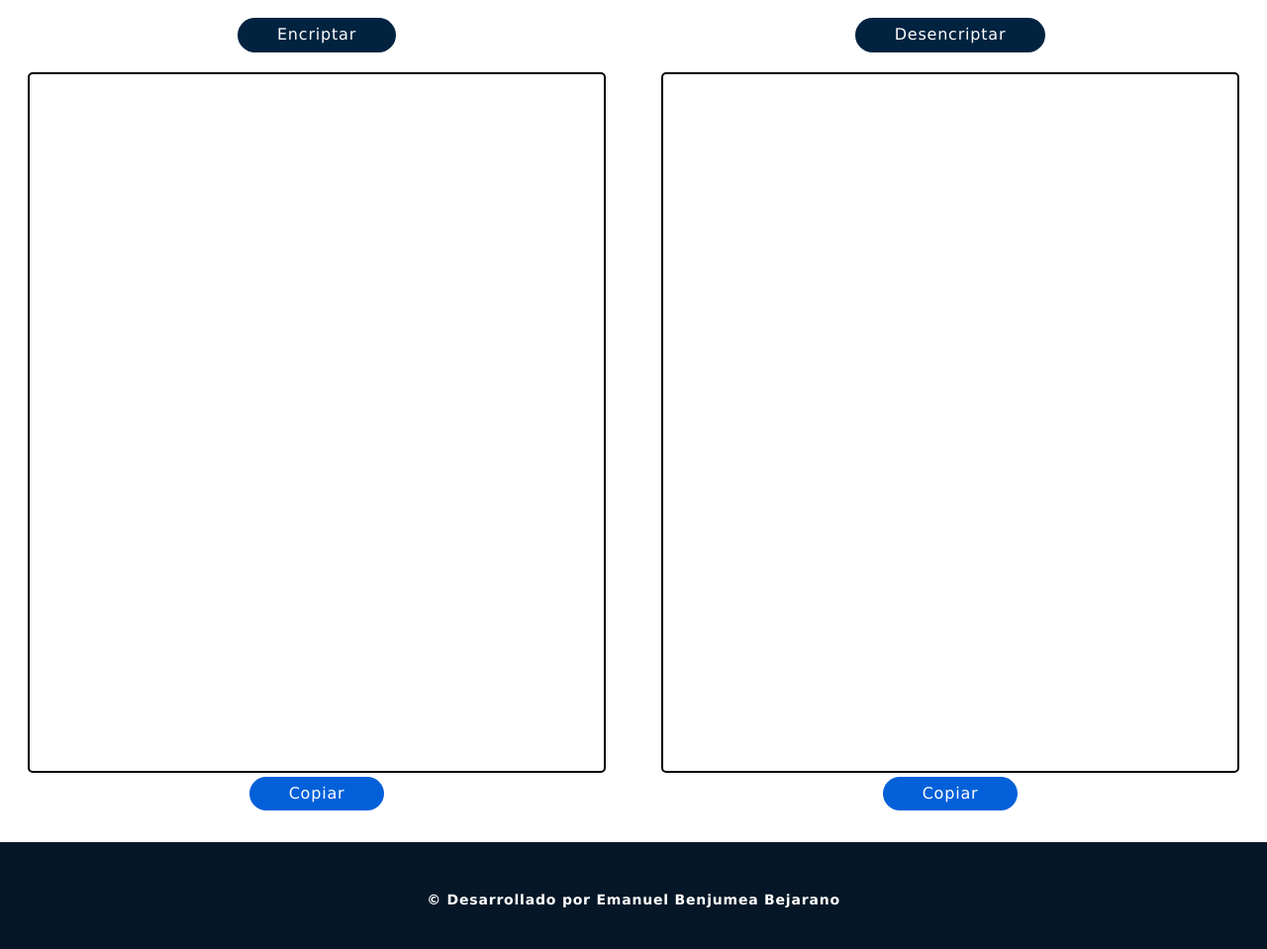
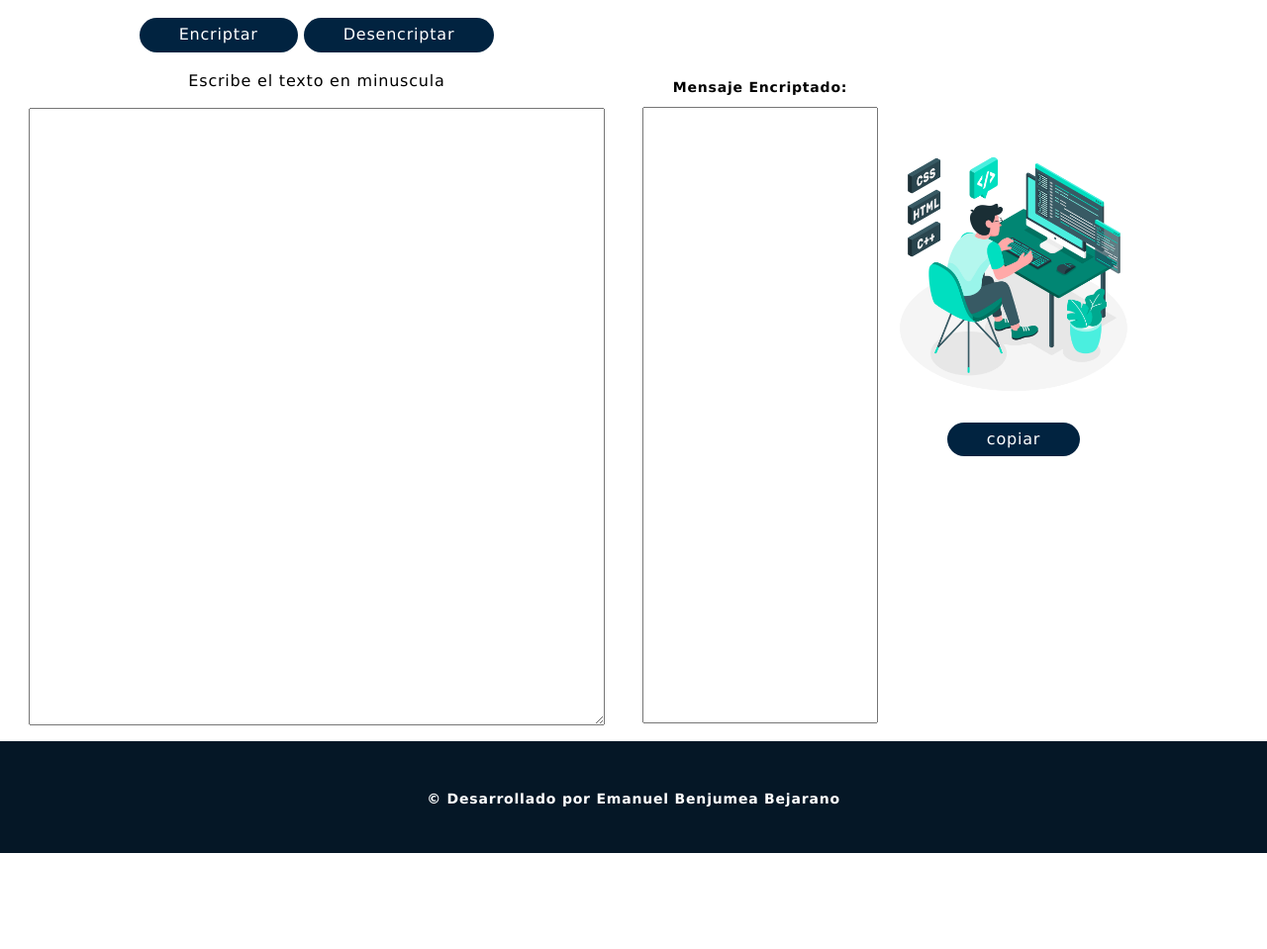
Before and after one commit to emanuel-benjumea/Encriptador-de-Texto, a plain HTML site: page index.html in a window 1280 px wide. Shown: the part 80-1039 px from the top of the page at 99% size. After the commit the page ends 942 px from the top, so only its background shows below. Drawn offline with Linux system fonts and the light colour scheme.

Commit message:
funcionalidades terminadas
se termino el encriptador de texto

```diff
--- a/style.css
+++ b/css/style.css
@@ -1,9 +1,11 @@
 *{
     font-family: Verdana, sans-serif;
     letter-spacing: 0.8px;
+    text-align: center;
 }
 h1, h2{
     text-align: center;
+
 }
 
 header h1{
@@ -20,74 +22,88 @@ footer{
     padding-bottom:30px ;
     background-color: #051726;
 }
+
+footer{
+    color: #ffffff;
+    text-align: center;
+    padding-bottom:35px ;
+    background-color: #051726;
+}
 h2{
     padding-top: 50px;
     font-size: 14px;
 }
+textarea{
+    height: 20px;
+}
+form{
+    display: grid;
+    grid-template-columns: 100%;
+}
 
-.conteiner{
-    display: grid;
-    grid-template-columns: 50% 50%;
-    text-align: center;
-
-}
-.centrada button{
+form .btn{
     background-color:#012340;
     color: #ffffff;
-
     padding: 0.5em 2.5em 0.5em 2.5em;
     border: 0;
     border-radius: 20px;
     margin-bottom: 20px;
 }
 
+.btn:hover{
+    background-color: #E28C29;
+    transition: 0.5s ease-in-out all;
+}
 
-button{
-    margin-bottom: 10px;
-
-}
-.area{
+.container{
+    display: grid;
+    grid-template-columns: 50% 20% 20%;
 
 }
 
-.area textarea{
+.botones{
+   text-align: center;
+
+}
+
+.input{
+
     width: 90%;
-    height: 700px;
-    resize: none;
-    border-radius: 5px;
-    border:2px solid #000;
 
+    padding-bottom: 600px;
+}
+.texto_final{
+    width: 90%;
+    padding-bottom: 600px;
+    overflow: hidden;
+}
 
+.btn-copi{
+    margin-top:20px;
+    background-color:#012340;
+    color: #ffffff;
+    padding: 0.5em 2.5em 0.5em 2.5em;
+    border: 0;
+    border-radius: 20px;
+    margin-bottom: 20px;
+}
+.imagen{
+    width: 100%;
+    padding-top: 50%;
 }
 
 
 
-.area button{
-    background-color:#0460D9;
-    color: #ffffff;
-    padding: 0.5em 2.5em 0.5em 2.5em;
-    border: 0;
-    border-radius: 20px;
-
+@media screen and (max-width:700px){
+    .container{
+        grid-template-columns: 100%;
+    }
+    .input, texto_final{
+        width: 90%;
+        padding-bottom: 60px;
+    }
+    img{
+        display: none;
+    }
 
 }
-.centrada button:hover{
-    background-color:#0460D9;
-}
-
-.area button:hover{
-    background-color:#69BF41;
-    transition: 0.5s ease-in-out all;
-
-}
-
-
-@media screen and (max-width:700px){
-    .conteiner{
-        grid-template-columns: 100%;
-    }
-    .area textarea{
-        width: 90%;
-        height: 400px;
-    }
-}
--- a/index.html
+++ b/index.html
@@ -1,5 +1,5 @@
 <!DOCTYPE html>
-<html lang="en">
+<html lang="pt-br">
 
 <head>
   <meta charset="UTF-8">
@@ -7,39 +7,50 @@
   <meta name="viewport" content="width=device-width, initial-scale=1.0">
   <title>Encriptador de Texto</title>
   <link rel="shortcut icon" href="img/iconoencriptado.png" />
-    <link rel="stylesheet" href="style.css">
   <link rel="stylesheet" href="css/normalize.css">
+  <link rel="stylesheet" href="css/style.css">
 </head>
 
 <body>
   <header>
-        <h1>Encriptador de texto</h1>
+    <h1>Encriptador de Texto</h1>
   </header>
 
 
-    <main>
-        <div class="conteiner">
-            <div class="centrada">
-                <button>Encriptar</button>
-                <div class="area">
-                    <textarea name="text"></textarea>
-                    <button>Copiar</button>
+  <main class="container">
+    <section class="form box">
+      <form>
+        <div class="botones">
+          <input class="btn" type="button" value="Encriptar" id="botonEncriptar">
+          <input class="btn" type="button" value="Desencriptar" id="botonDesencriptar">
         </div>
+        <label class="textoValor">Escribe el texto en minuscula</label>
+        <br>
+        <div>
+          <textarea class="input" type="text" name="textoValor" id="textoValor">
+          </textarea>
         </div>
-            <div class="centrada">
-                <button>Desencriptar</button>
-                <div class="area">
-                    <textarea name="text"></textarea>
-                    <button class="boton">Copiar</button>
-                </div>
-            </div>
-        </div>
+      </form>
+    </section>
+
+    <section>
+      <h2>Mensaje Encriptado:</h2>
+
+      <input class="texto_final" type="text" id="textoFinal">
+
+    </section>
+
+    <section>
+      <img src="img/3426526.jpg" class="imagen">
+      <input class="btn-copi btn" type="button" value="copiar" id="botoncopiar">
+    </section>
   </main>
 
   <footer>
     <h2>&copy; Desarrollado por Emanuel Benjumea Bejarano</h2>
   </footer>
 
+  <script src="script.js"></script>
 </body>
 
 </html>
--- /dev/null
+++ b/script.js
@@ -0,0 +1,35 @@
+
+
+function encriptar (){
+    var texto = document.querySelector("#textoValor").value;
+    var textoCifrado = texto.replace(/e/gi, "enter").replace(/i/gi, "imes").replace(/a/gi, "ai").replace(/o/gi, "ober").replace(/u/gi, "ufat");
+
+    document.querySelector("#textoFinal").value = textoCifrado;
+    document.querySelector("#textoValor").value;
+    }
+
+
+
+var boton1 = document.getElementById("botonEncriptar");
+ boton1.onclick = encriptar;
+
+function desencriptar (){ var texto = document.querySelector("#textoValor").value; var textoCifrado = texto.replace(/enter/gi, "e").replace(/imes/gi, "i").replace(/ai/gi, "a").replace(/ober/gi, "o").replace(/ufat/gi, "u");
+document.querySelector("#textoFinal").value = textoCifrado; document.querySelector("#textoValor").value;
+
+}
+
+var boton2 = document.getElementById("botonDesencriptar");
+ boton2.onclick = desencriptar;
+
+function copiar(){
+
+    var texto = document.getElementById("textoFinal");
+    texto.select();
+    texto.setSelectionRange(0, 999999);
+    document.execCommand("copy");
+    alert("copiado");
+
+}
+
+var botonCopi = document.getElementById("botoncopiar");
+botonCopi.onclick = copiar;
```
Also changed, not shown: img/3426526.jpg (added). Lines whose indentation alone changed are shown as unchanged.
